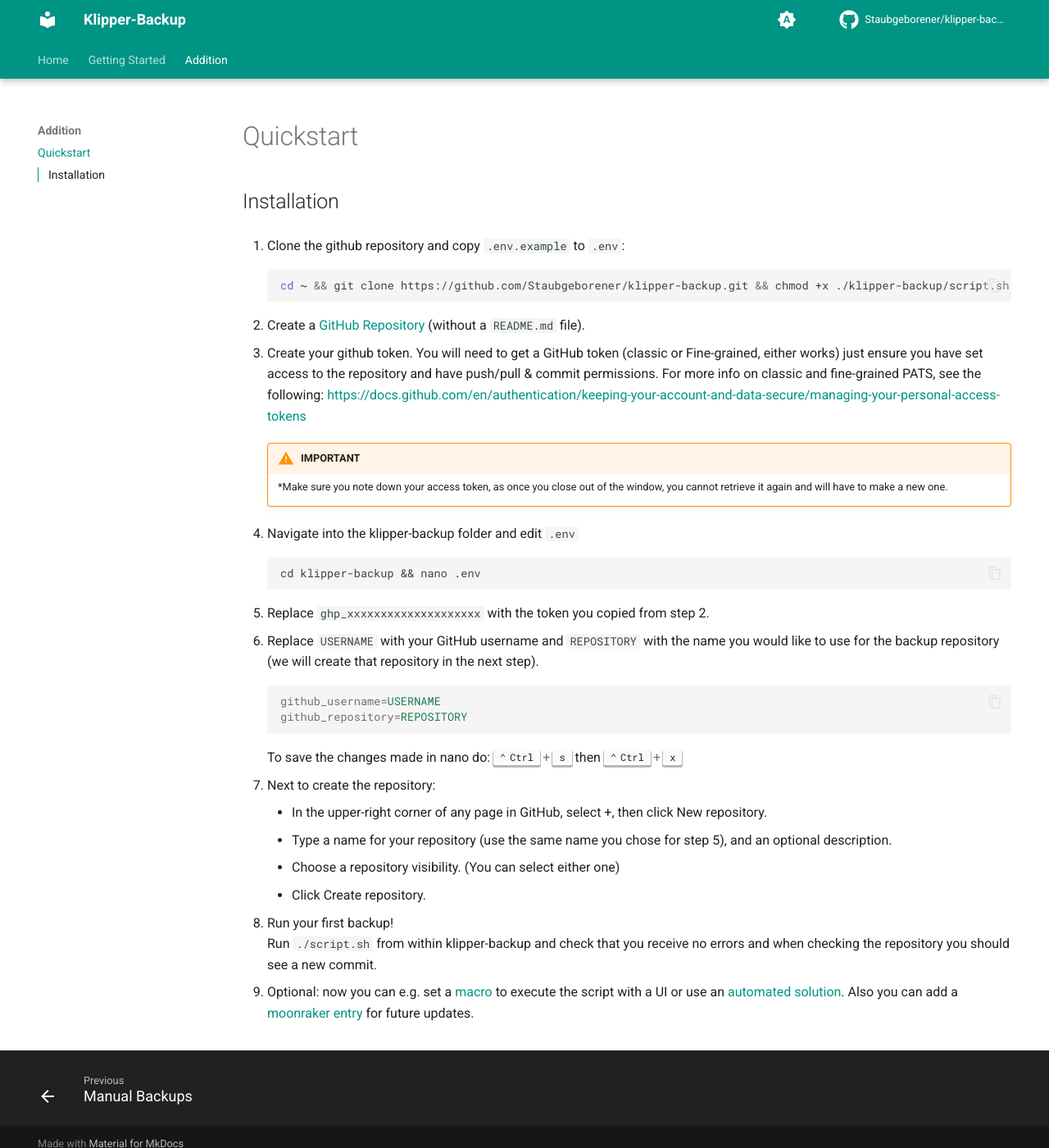
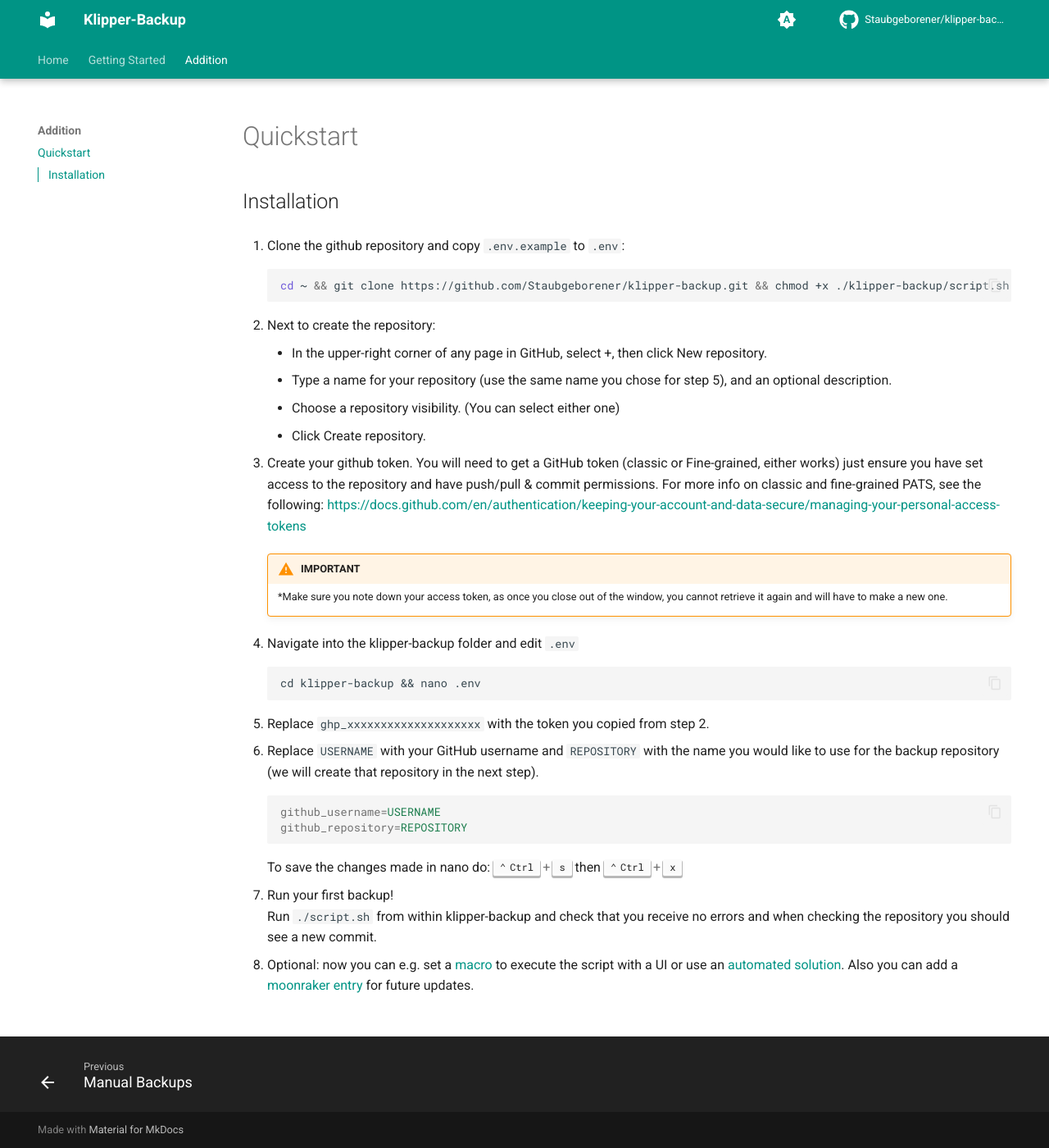
Before and after one commit to Staubgeborener/Klipper-Backup, an MkDocs documentation site: the page built from docs/quickstart.md, in a window 1280 px wide and 1400 px high. Shown: the whole window at 82% size. Built offline with MkDocs 1.6.1 and Material for MkDocs 9.7.7, drawn with Linux system fonts in a browser that asks for light colours; comment, search, counter and statistics services are not loaded; some of the changed lines change nothing that is shown.

Commit message:
change steps in Quickstart guide

````diff
--- a/docs/quickstart.md
+++ b/docs/quickstart.md
@@ -4,7 +4,11 @@
     cd ~ && git clone https://github.com/Staubgeborener/klipper-backup.git && chmod +x ./klipper-backup/script.sh && cp ./klipper-backup/.env.example ./klipper-backup/.env
     ```
 
-  2. Create a [GitHub Repository](installation.md/#prepare-github-repository) (without a `README.md` file).
+  2. Next to create the repository:
+    - In the upper-right corner of any page in GitHub, select +, then click New repository.
+    - Type a name for your repository (use the same name you chose for step 5), and an optional description.
+    - Choose a repository visibility. (You can select either one)
+    - Click Create repository.
 
   3. Create your github token. You will need to get a GitHub token (classic or Fine-grained, either works) just ensure you have set access to the repository and have push/pull & commit permissions.
     For more info on classic and fine-grained PATS, see the following: [https://docs.github.com/en/authentication/keeping-your-account-and-data-secure/managing-your-personal-access-tokens](https://docs.github.com/en/authentication/keeping-your-account-and-data-secure/managing-your-personal-access-tokens)
@@ -18,6 +22,7 @@
     ```
 
   5. Replace `ghp_xxxxxxxxxxxxxxxxxxxx` with the token you copied from step 2.
+
   6. Replace `USERNAME` with your GitHub username and `REPOSITORY` with the name you would like to use for the backup repository (we will create that repository in the next step).
 
     ```ini
@@ -27,14 +32,8 @@
 
     To save the changes made in nano do: ++ctrl+"s"++ then ++ctrl+"x"++
 
-  7. Next to create the repository:
-    - In the upper-right corner of any page in GitHub, select +, then click New repository.
-    - Type a name for your repository (use the same name you chose for step 5), and an optional description.
-    - Choose a repository visibility. (You can select either one)
-    - Click Create repository.
-
-  8. Run your first backup!
+  7. Run your first backup!
     Run `./script.sh` from within klipper-backup and check that you receive no errors and when
     checking the repository you should see a new commit.
 
-  9. Optional: now you can e.g. set a [macro](manual.md/#klipper-macro) to execute the script with a UI or use an [automated solution](automation.md). Also you can add a [moonraker entry](updating.md/#moonraker-update-manager) for future updates.
+  8. Optional: now you can e.g. set a [macro](manual.md/#klipper-macro) to execute the script with a UI or use an [automated solution](automation.md). Also you can add a [moonraker entry](updating.md/#moonraker-update-manager) for future updates.
````
